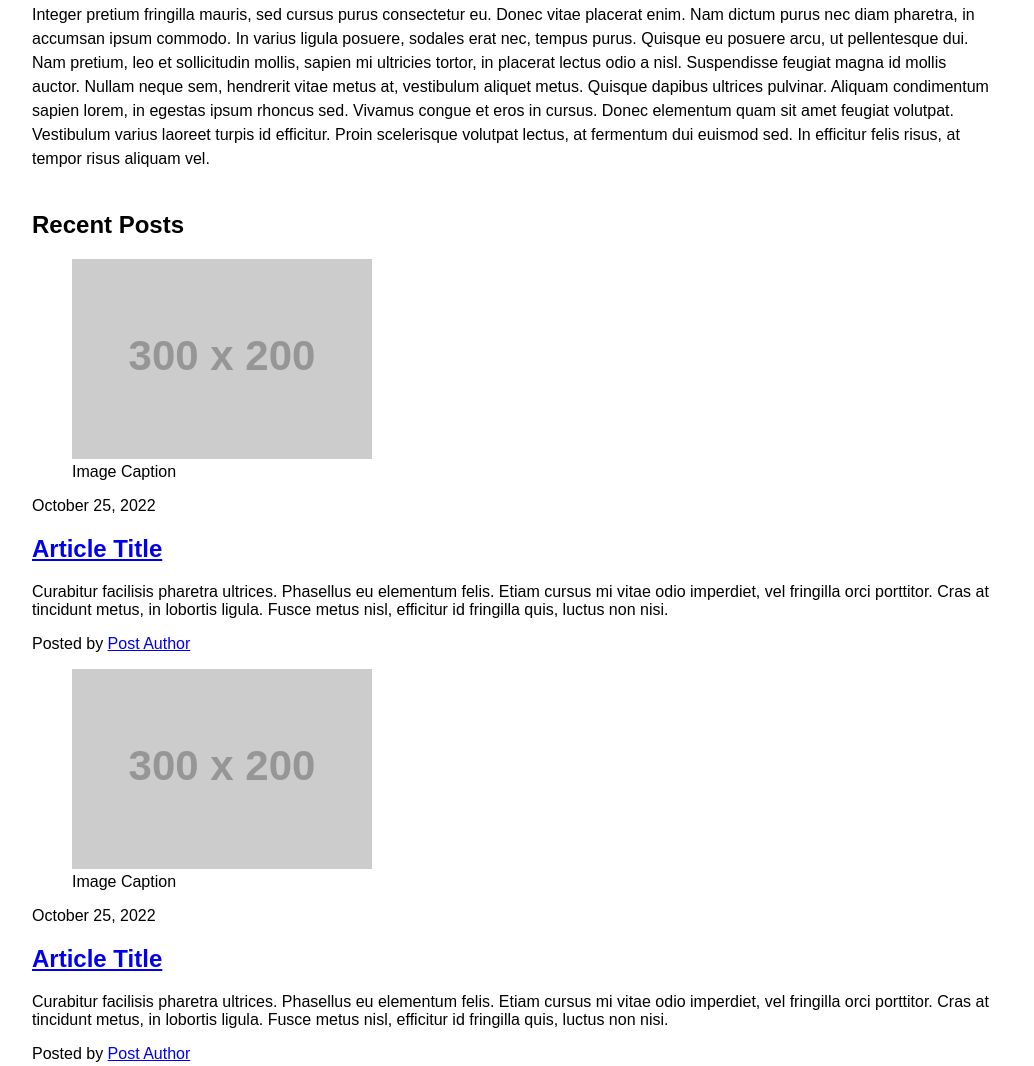
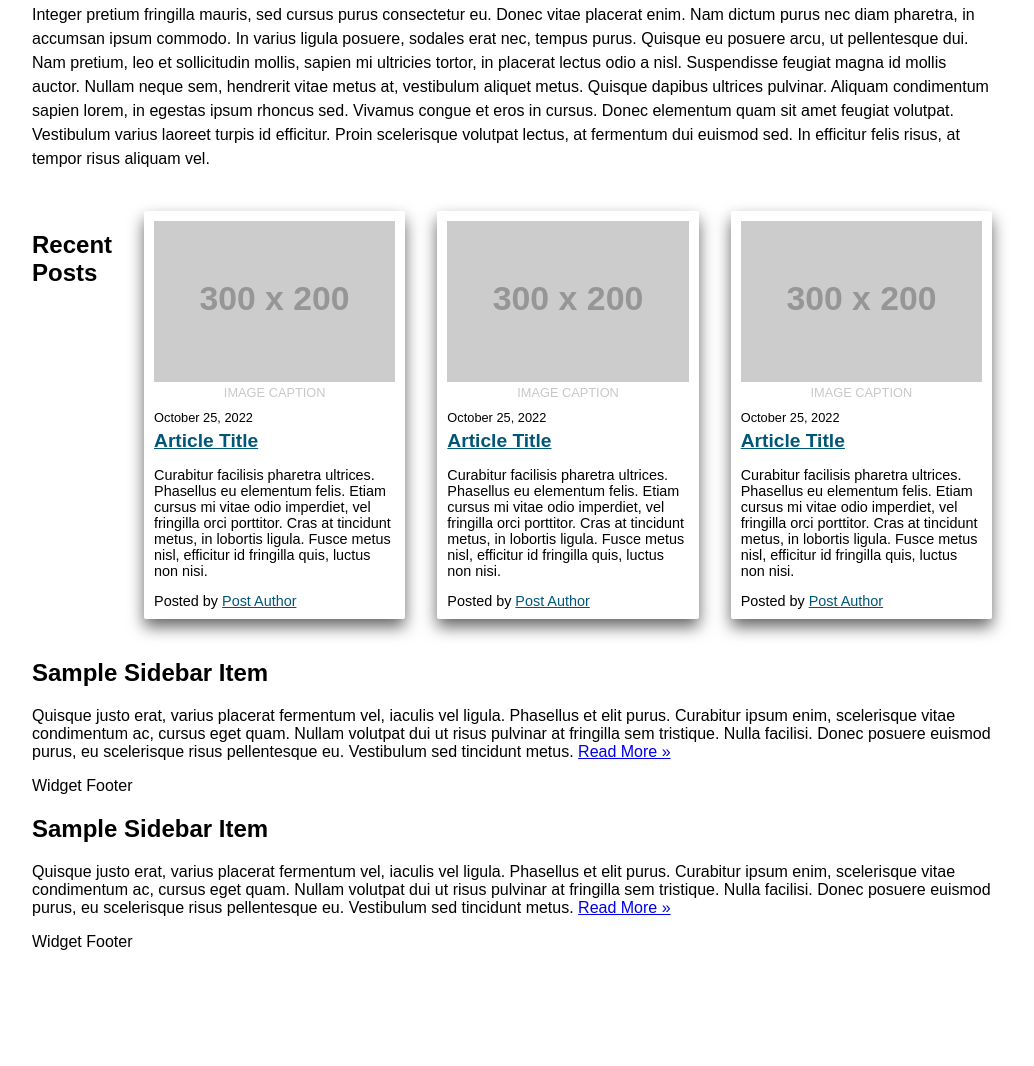
Before and after one commit to emmanuelwestra/IFSC-1310, a plain HTML site: page css-intro/index.html in a window 1280 px wide. Shown: the part 496-1562 px from the top of the page, without its empty margins (128-1162 px from the left). After the commit the page ends 1524 px from the top, so only its background shows below. Drawn offline with Linux system fonts and the light colour scheme; placeholder pictures from the web are drawn by us; a web font is replaced by a local one.

```diff
--- a/css-intro/assets/css/main.css
+++ b/css-intro/assets/css/main.css
@@ -9,6 +9,12 @@ html {
 
   *, *:before, *:after {
     box-sizing: inherit;
+  }
+
+  /*  --------------- Responsive Images -----------------  */
+
+  img {
+    max-width: 100%;
   }
 
   /*  --------------- Utility Classes -----------------  */
@@ -95,7 +101,51 @@ html {
   }
 
   #blog {
+    display: flex;
+    flex-direction: row;
+    justify-content: space-around;
+    gap: 2rem;
 
+  }
+
+  #blog h2 {
+    display: block;
+  }
+
+  #blog .post {
+    box-shadow: 0 8px 16px rgba(0, 0, 0, 0.6);
+    padding: 10px;
+    border-radius: 2px;
+    font-size: 0.9rem;
+    transition: 250ms linear;
+  }
+
+  #blog .post:hover {
+    box-shadow: 0 16px 32px rgba(0, 0, 0, 0.6);
+  }
+
+  #blog figure {
+    margin: 0;
+  }
+
+  #blog figcaption {
+    text-transform: uppercase;
+    font-size: 0.8rem;
+    text-align: center;
+    color: #c8c8c8;
+    margin-bottom: 10px;
+  }
+
+  #blog header {
+    font-size: 0.8rem;
+  }
+
+  #blog header h2 {
+    margin: 5px 0;
+  }
+
+  #blog a {
+    color: #005678;
   }
 
 /* ---------------  Media Queries --------------- */
```
Also changed, not shown: index.html (+2 -0 lines), assets/img/css-diner.png (added), assets/img/flexbox-froggy.png (added).
